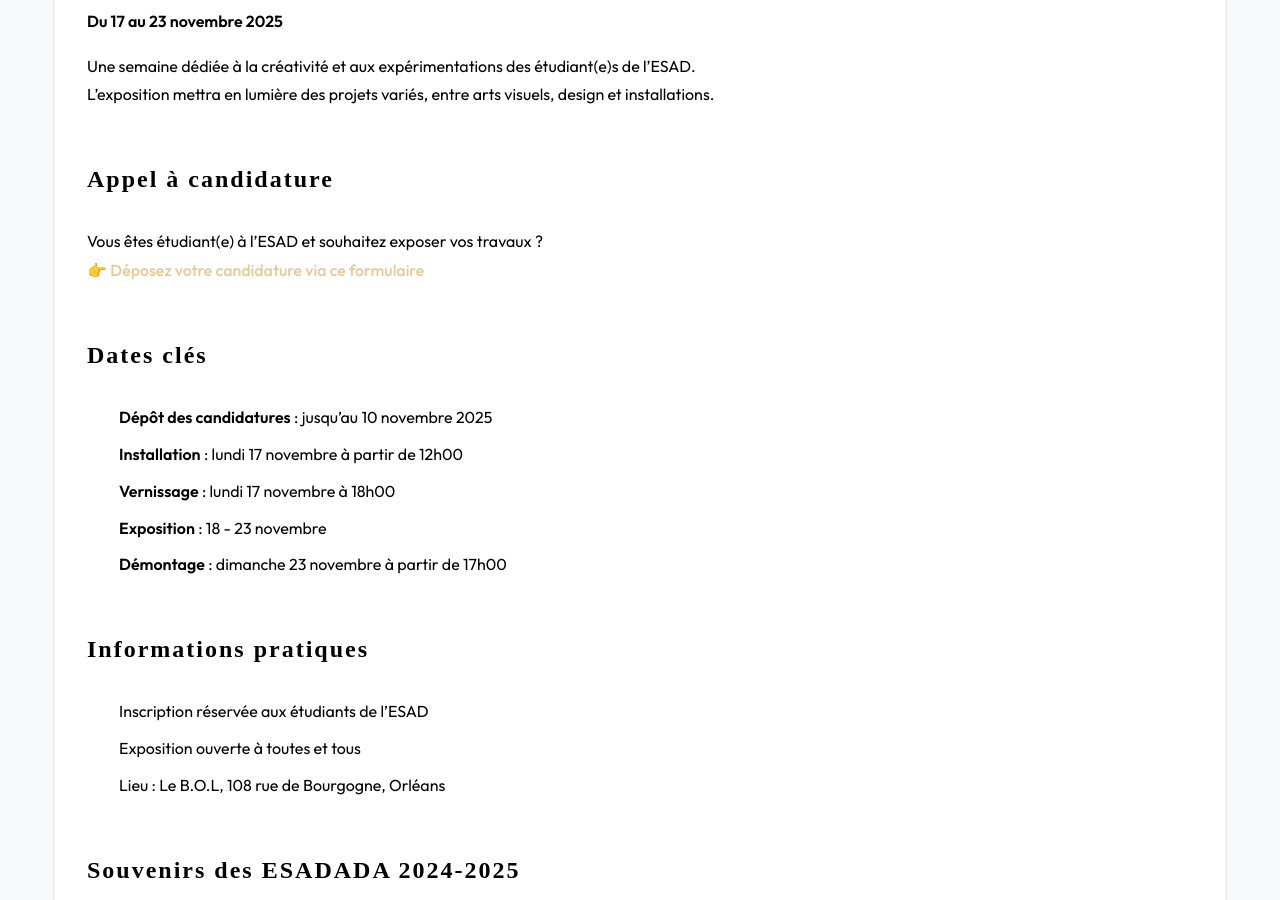
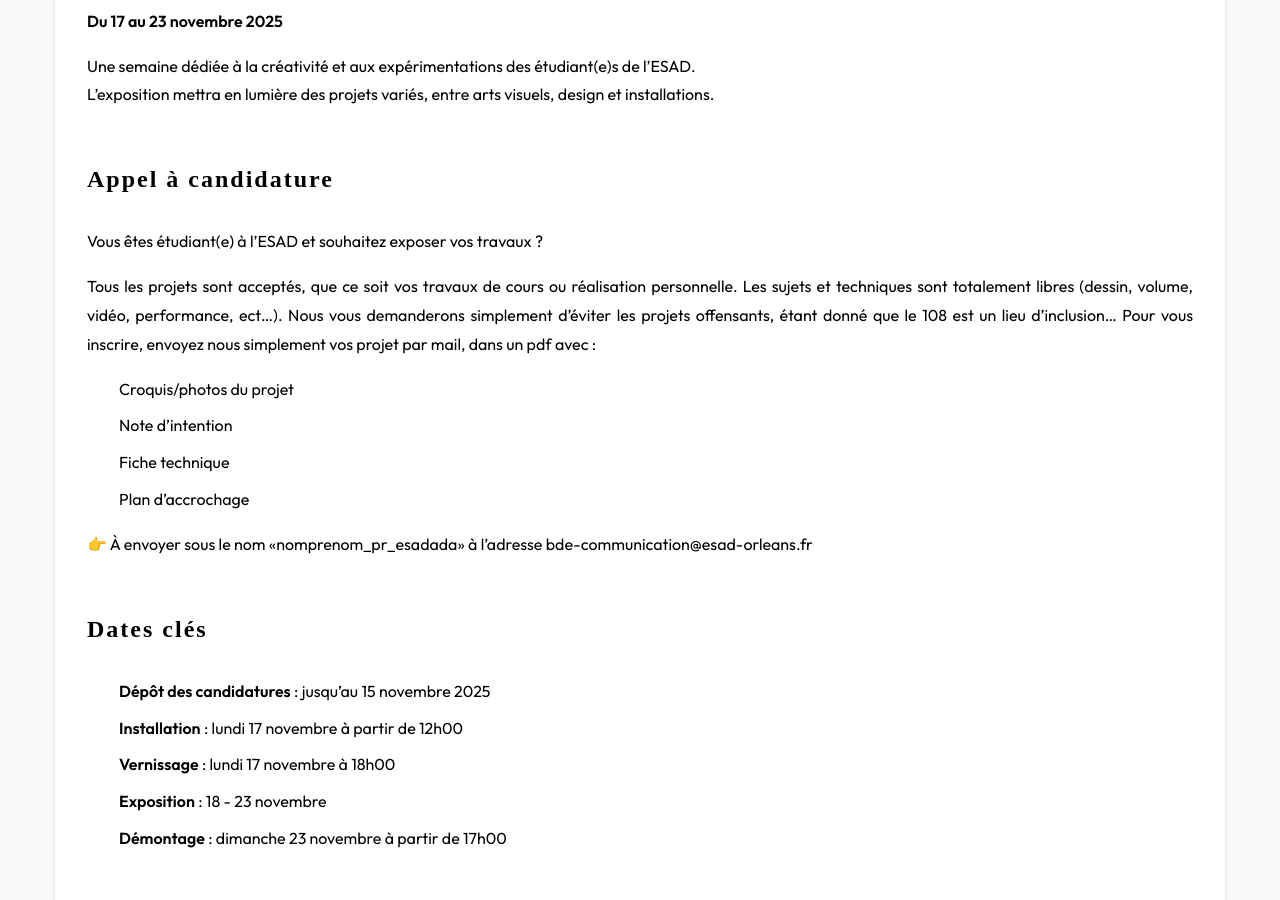
Before and after one commit to bde-esad-orleans/bde, a Jekyll site: the page built from _events/2025-11-17-esadada.md, in a window 1280 px wide and 900 px high, scrolled down 572 px. Built offline with Jekyll 4.4.1, drawn with Linux system fonts in a browser that asks for light colours; some web fonts are replaced.

Commit message:
update events _ 13-11-2025

```diff
--- a/_events/2025-11-17-esadada.md
+++ b/_events/2025-11-17-esadada.md
@@ -3,7 +3,7 @@
 date: 2025-11-17
 heure: "Vernissage : le 17/11 à 18h00"
 lieu: "108 rue de Bourgogne, 45000 Orléans"
-poster: ""
+poster: "assets/images/posters/esadada-11-2025.jpg"
 ---
 
 # 🎨 ESADADA — Exposition des étudiant(e)s
@@ -14,10 +14,19 @@
 
 ## Appel à candidature
 Vous êtes étudiant(e) à l’ESAD et souhaitez exposer vos travaux ?
-👉 [Déposez votre candidature via ce formulaire](https://docs.google.com/forms/d/e/1FAIpQLSdFQOzvBb41A9pRpXH94J8gxgYt-GdVoK2-exdJkiFsgsXTAQ/viewform?usp=header)
+
+Tous les projets sont acceptés, que ce soit vos travaux de cours ou réalisation personnelle. Les sujets et techniques sont totalement libres (dessin, volume, vidéo, performance, ect…).
+Nous vous demanderons simplement d'éviter les projets offensants, étant donné que le 108 est un lieu d'inclusion…
+Pour vous inscrire, envoyez nous simplement vos projet par mail, dans un pdf avec :
+- Croquis/photos du projet
+- Note d’intention
+- Fiche technique
+- Plan d’accrochage
+
+👉 À envoyer sous le nom  «nomprenom_pr_esadada» à l'adresse bde-communication@esad-orleans.fr
 
 ## Dates clés
-- **Dépôt des candidatures** : jusqu’au 10 novembre 2025
+- **Dépôt des candidatures** : jusqu’au 15 novembre 2025
 - **Installation** : lundi 17 novembre à partir de 12h00
 - **Vernissage** : lundi 17 novembre à 18h00
 - **Exposition** : 18 - 23 novembre
```
Also changed, not shown: assets/images/posters/esadada-11-2025.jpg (added).
